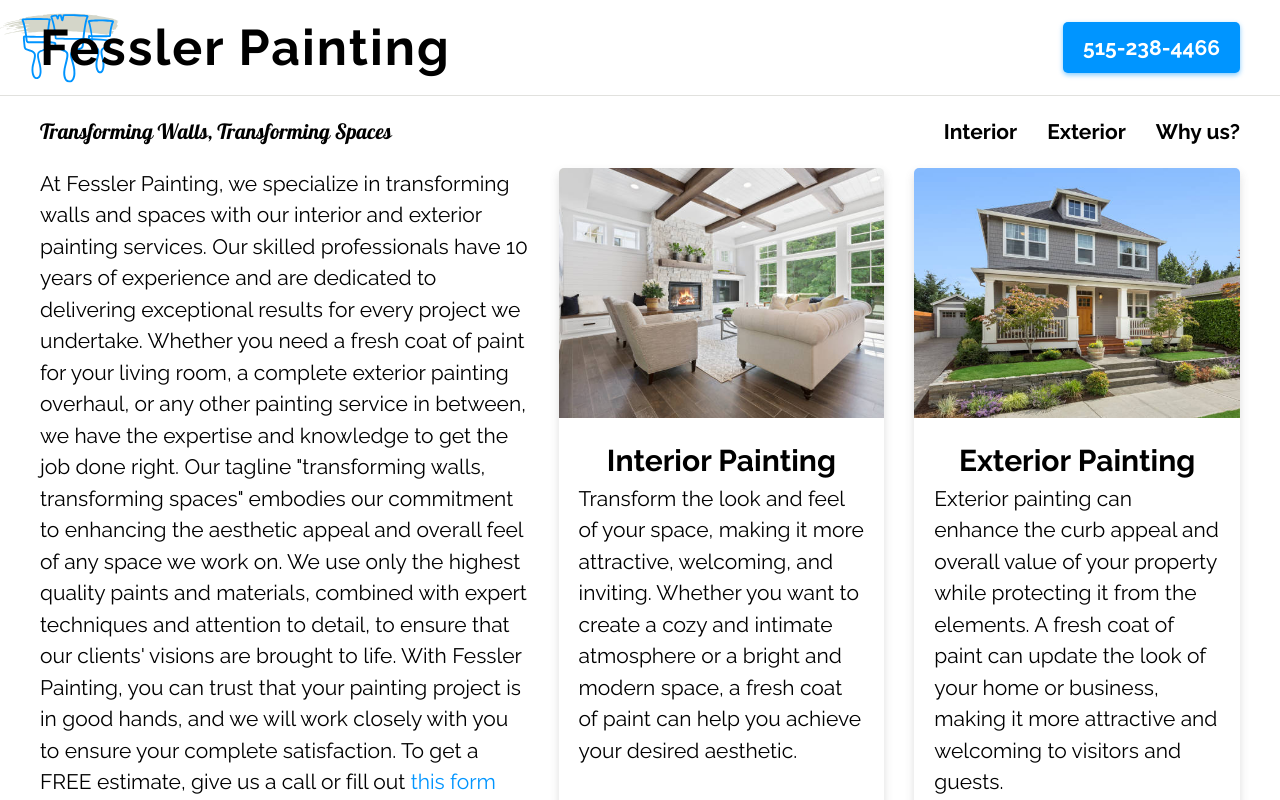
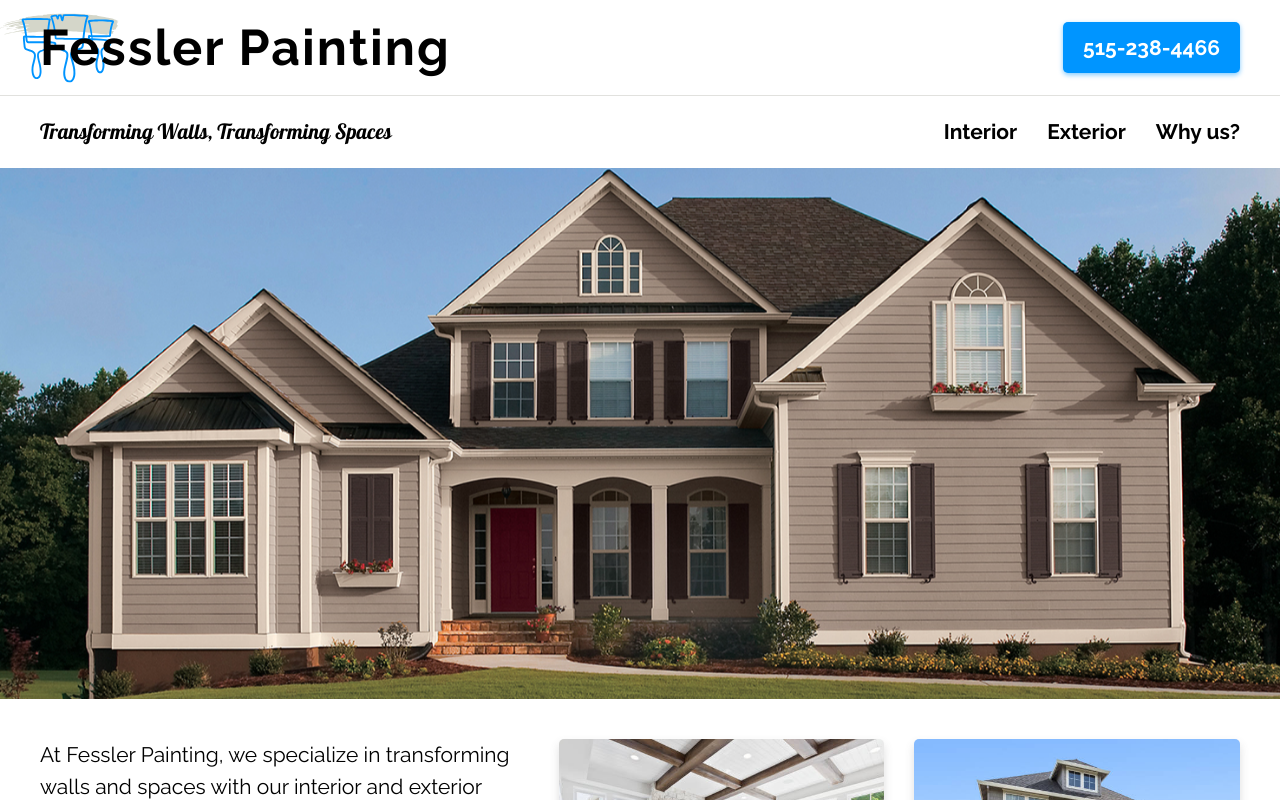
Before and after one commit to Afessler1998/fessler-painting, a Next.js app: page / in a window 1280 px wide. Shown: the top 800 px of the page. Built offline with nearby package versions, Linux system fonts and the light colour scheme.

Commit message:
custom scrollbar style

```diff
--- a/src/pages/home.js
+++ b/src/pages/home.js
@@ -8,6 +8,9 @@ const home = () => {
     return (
         <>
             <Header />
+                <div className={styles.ctaContainer}>
+                    <img src="/stock-photo-home-exterior-2.png" alt="home exterior" className={styles.ctaImg} />
+                </div>
                 <div className={styles.mainSection}>
                     <p className={styles.mainParagraph}>
                     At Fessler Painting, we specialize in transforming walls and spaces with our interior and exterior painting services.
--- a/src/styles/globals.css
+++ b/src/styles/globals.css
@@ -84,3 +84,20 @@ svg {
     scroll-behavior: auto !important;
   }
 }
+
+::-webkit-scrollbar {
+    width: 1.5rem;
+}
+
+::-webkit-scrollbar-track {
+    box-shadow: inset 0 0 5px grey;
+    border-top-right-radius: 25px;
+    border-bottom-right-radius: 25px;
+}
+
+::-webkit-scrollbar-thumb {
+    box-shadow: inset -3px 3px 3px rgba(255, 255, 255, 0.3);
+    background: var(--color-accent-500);
+    border-top-right-radius: 25px;
+    border-bottom-right-radius: 25px;
+}
--- a/src/styles/header.module.css
+++ b/src/styles/header.module.css
@@ -234,7 +234,7 @@
     }
 
     .headerBottom {
-        padding: 1rem 2rem 0 2rem;
+        padding: 1rem 2rem;
     }
 
     .heading {
--- a/src/styles/home.module.css
+++ b/src/styles/home.module.css
@@ -1,3 +1,11 @@
+.ctaContainer {
+    margin-bottom: 4rem;
+}
+
+.ctaImg {
+    width: 100%;
+}
+
 .mainSection {
     display: grid;
     grid-template-columns: 3fr 2fr 2fr;
```
Also changed, not shown: public/stock-photo-home-exterior-2.png (added).
